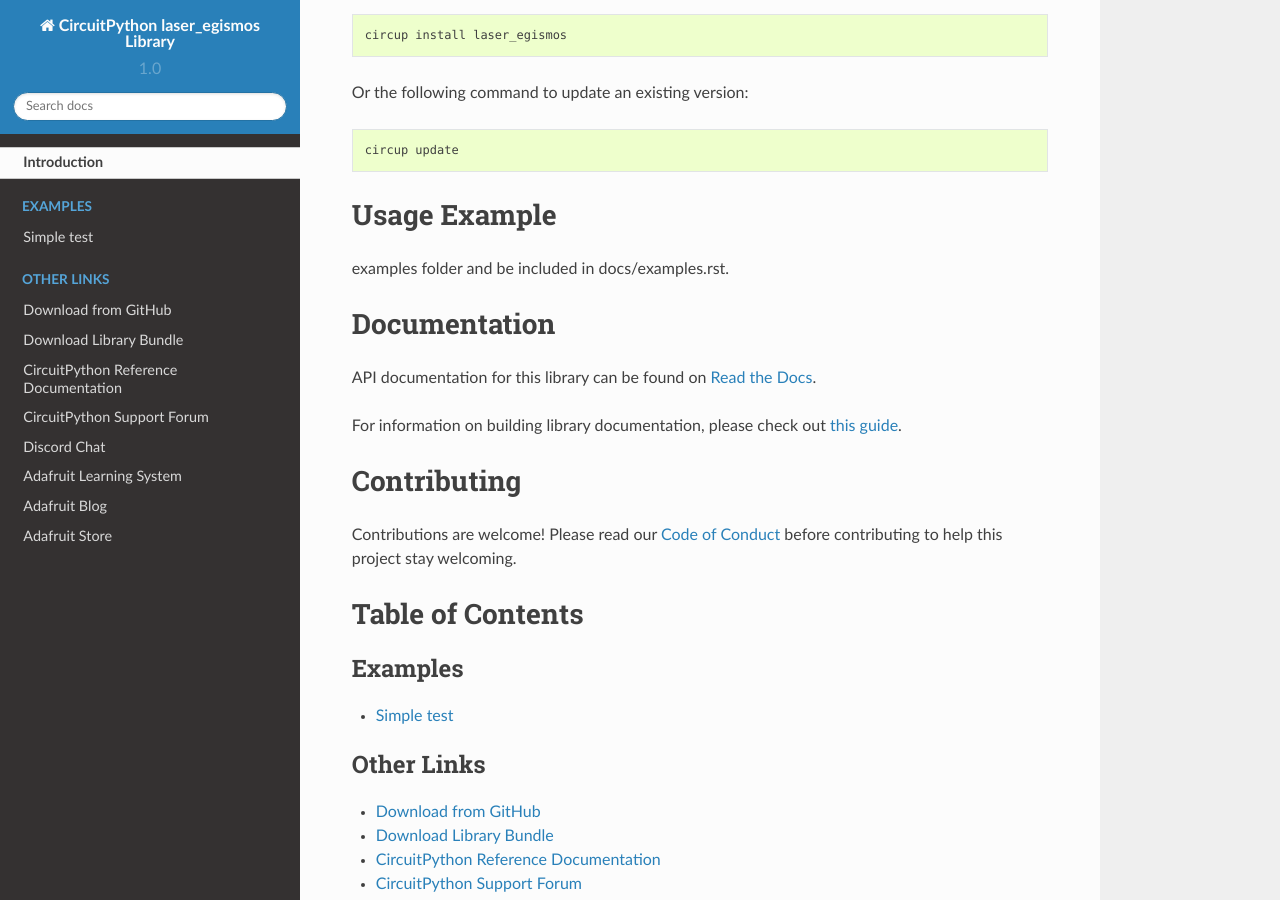
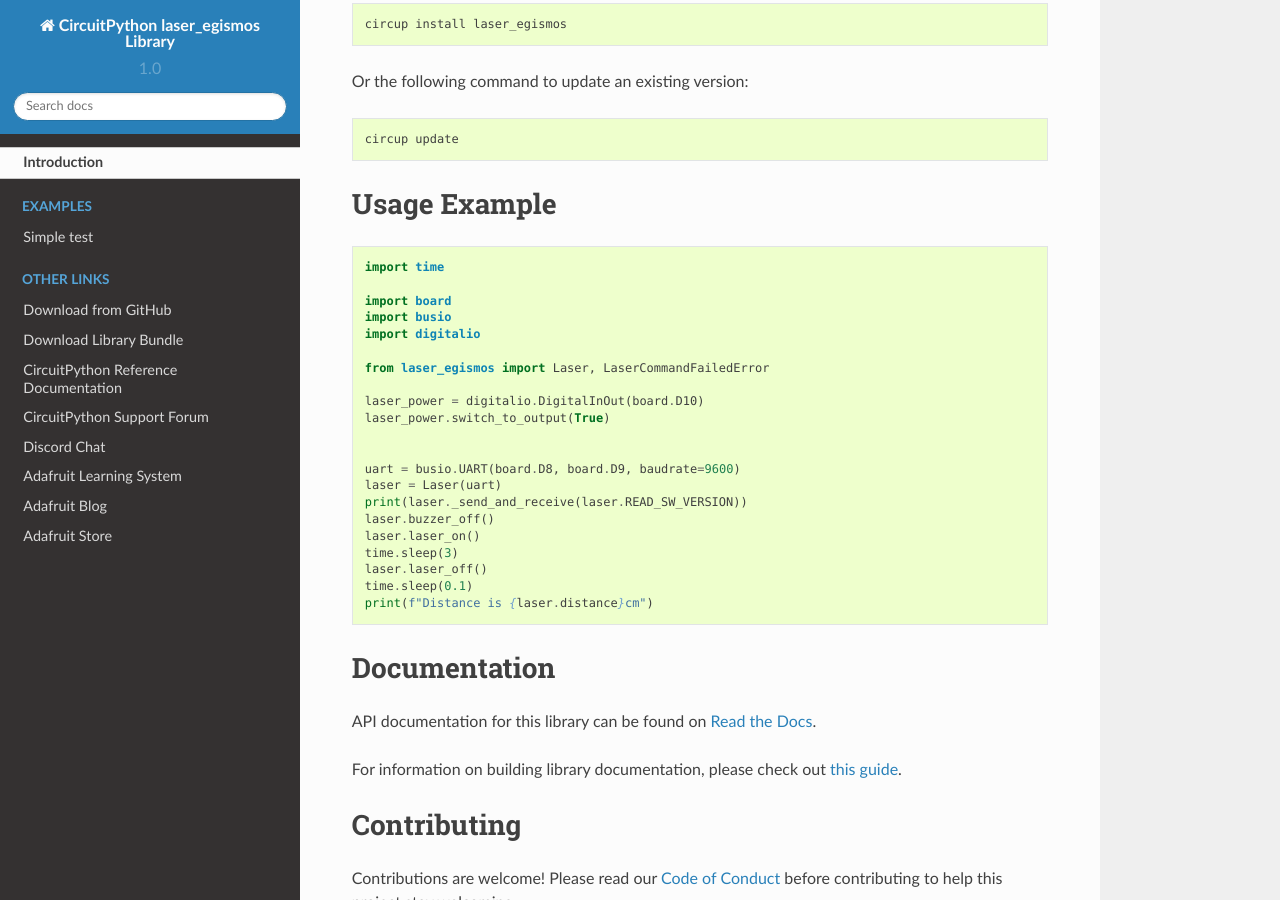
Before and after one commit to furbrain/CircuitPython_laser_egismos, a Sphinx documentation site: the page built from docs/index.rst, in a window 1280 px wide and 900 px high, scrolled down 1316 px. Built offline with Sphinx 7.4.7 and the Read the Docs theme 2.0.0, drawn with Linux system fonts in a browser that asks for light colours; some of the changed text lies outside the part shown.

Commit message:
Tidy documentation

```diff
--- a/README.rst
+++ b/README.rst
@@ -35,12 +35,10 @@
 This is easily achieved by downloading
 `the Adafruit library and driver bundle <https://circuitpython.org/libraries>`_
 or individual libraries can be installed using
-`circup <https://github.com/adafruit/circup>`_.Installing from PyPI
+`circup <https://github.com/adafruit/circup>`_.
+
+Installing from PyPI
 =====================
-.. note:: This library is not available on PyPI yet. Install documentation is included
-   as a standard element. Stay tuned for PyPI availability!
-
-.. todo:: Remove the above note if PyPI version is/will be available at time of release.
 
 On supported GNU/Linux systems like the Raspberry Pi, you can install the driver locally `from
 PyPI <https://pypi.org/project/circuitpython-laser-egismos/>`_.
@@ -91,8 +89,30 @@
 Usage Example
 =============
 
-.. todo:: Add a quick, simple example. It and other examples should live in the
-examples folder and be included in docs/examples.rst.
+.. code-block:: python
+
+    import time
+
+    import board
+    import busio
+    import digitalio
+
+    from laser_egismos import Laser, LaserCommandFailedError
+
+    laser_power = digitalio.DigitalInOut(board.D10)
+    laser_power.switch_to_output(True)
+
+
+    uart = busio.UART(board.D8, board.D9, baudrate=9600)
+    laser = Laser(uart)
+    print(laser._send_and_receive(laser.READ_SW_VERSION))
+    laser.buzzer_off()
+    laser.laser_on()
+    time.sleep(3)
+    laser.laser_off()
+    time.sleep(0.1)
+    print(f"Distance is {laser.distance}cm")
+
 
 Documentation
 =============
--- a/docs/index.rst
+++ b/docs/index.rst
@@ -24,14 +24,8 @@
 .. toctree::
     :caption: Tutorials
 
-.. todo:: Add any Learn guide links here. If there are none, then simply delete this todo and leave
-    the toctree above for use later.
-
 .. toctree::
     :caption: Related Products
-
-.. todo:: Add any product links here. If there are none, then simply delete this todo and leave
-    the toctree above for use later.
 
 .. toctree::
     :caption: Other Links
```
Also changed, not shown: laser_egismos.py (+71 -30 lines).
